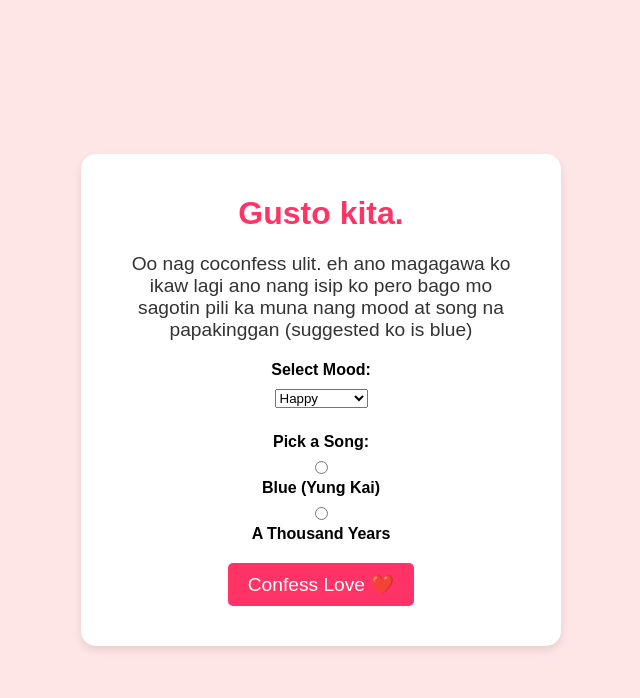
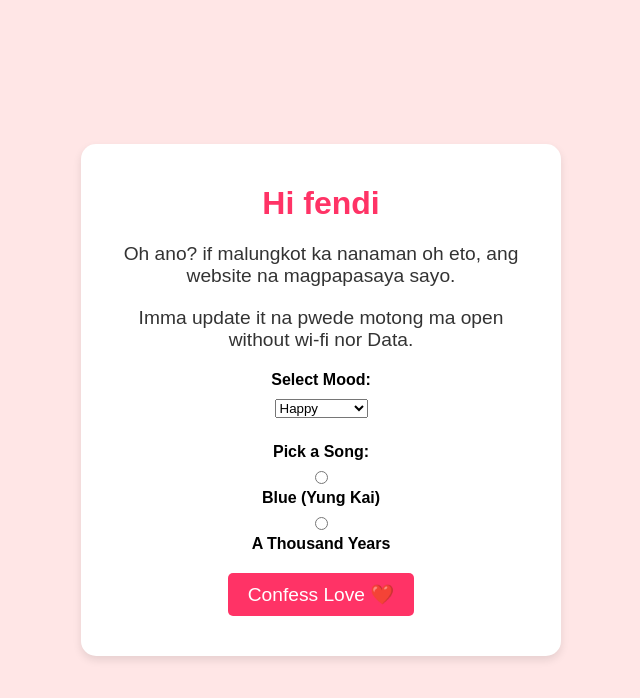
Before and after one commit to Raiko-codex/Confession.github.io, a plain HTML site: page index.html in a window 1280 px wide. Shown: the whole page, without its empty margins (319-959 px from the left). Drawn offline with Linux system fonts and the light colour scheme.

Commit message:
Update index.html

```diff
--- a/index.html
+++ b/index.html
@@ -8,8 +8,9 @@
 </head>
 <body>
   <div class="container">
-    <h1 class="title">Gusto kita.</h1>
-    <p class="subtitle">Oo nag coconfess ulit. eh ano magagawa ko ikaw lagi ano nang isip ko pero bago mo sagotin pili ka muna nang mood at song na papakinggan (suggested ko is blue)</p>
+    <h1 class="title">Hi fendi</h1>
+    <p class="subtitle">Oh ano? if malungkot ka nanaman oh eto, ang website na magpapasaya sayo.</p>
+    <p class="subtitle">Imma update it na pwede motong ma open without wi-fi nor Data.</p>
 
     <div class="form-group">
       <label for="mood">Select Mood:</label>
```
